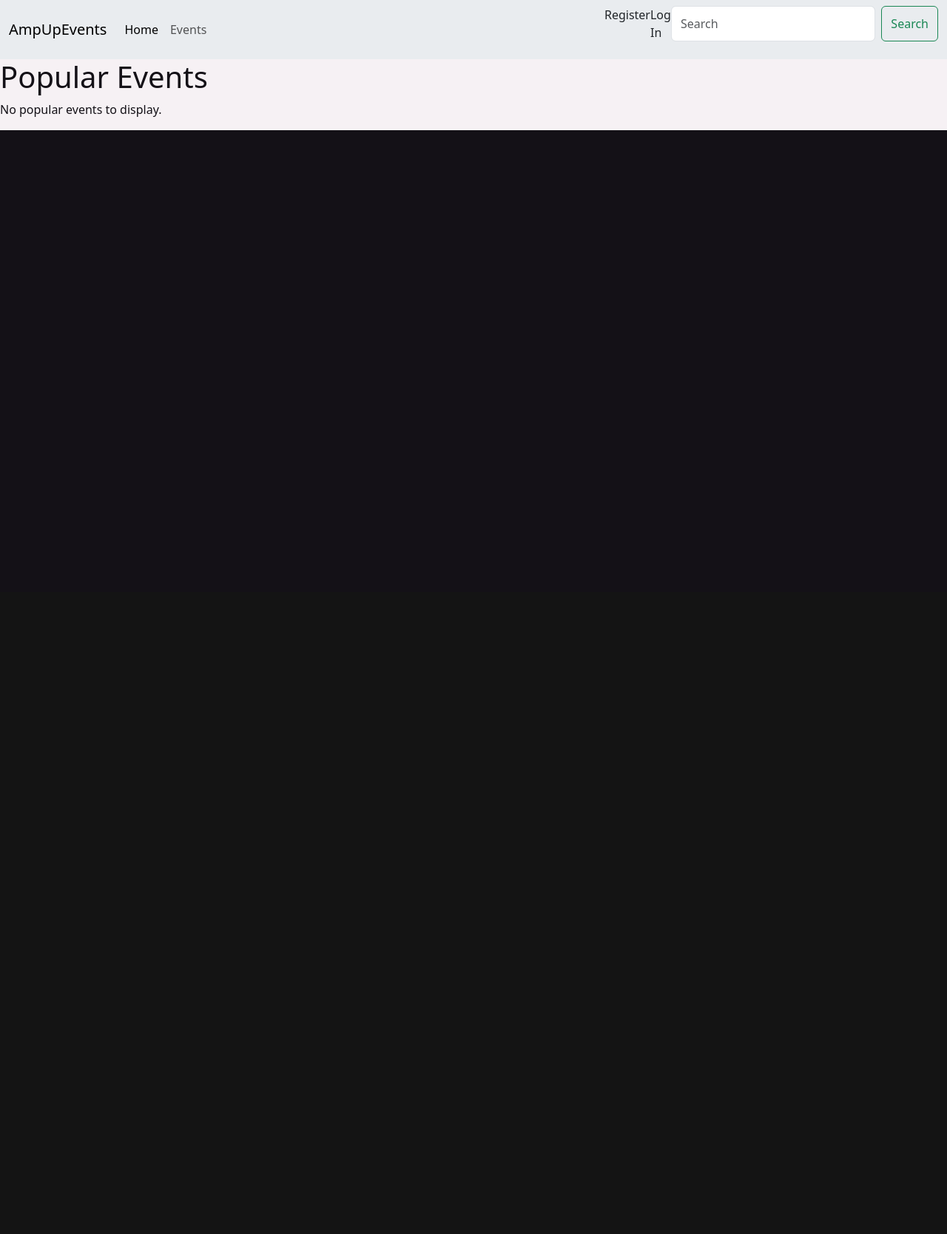
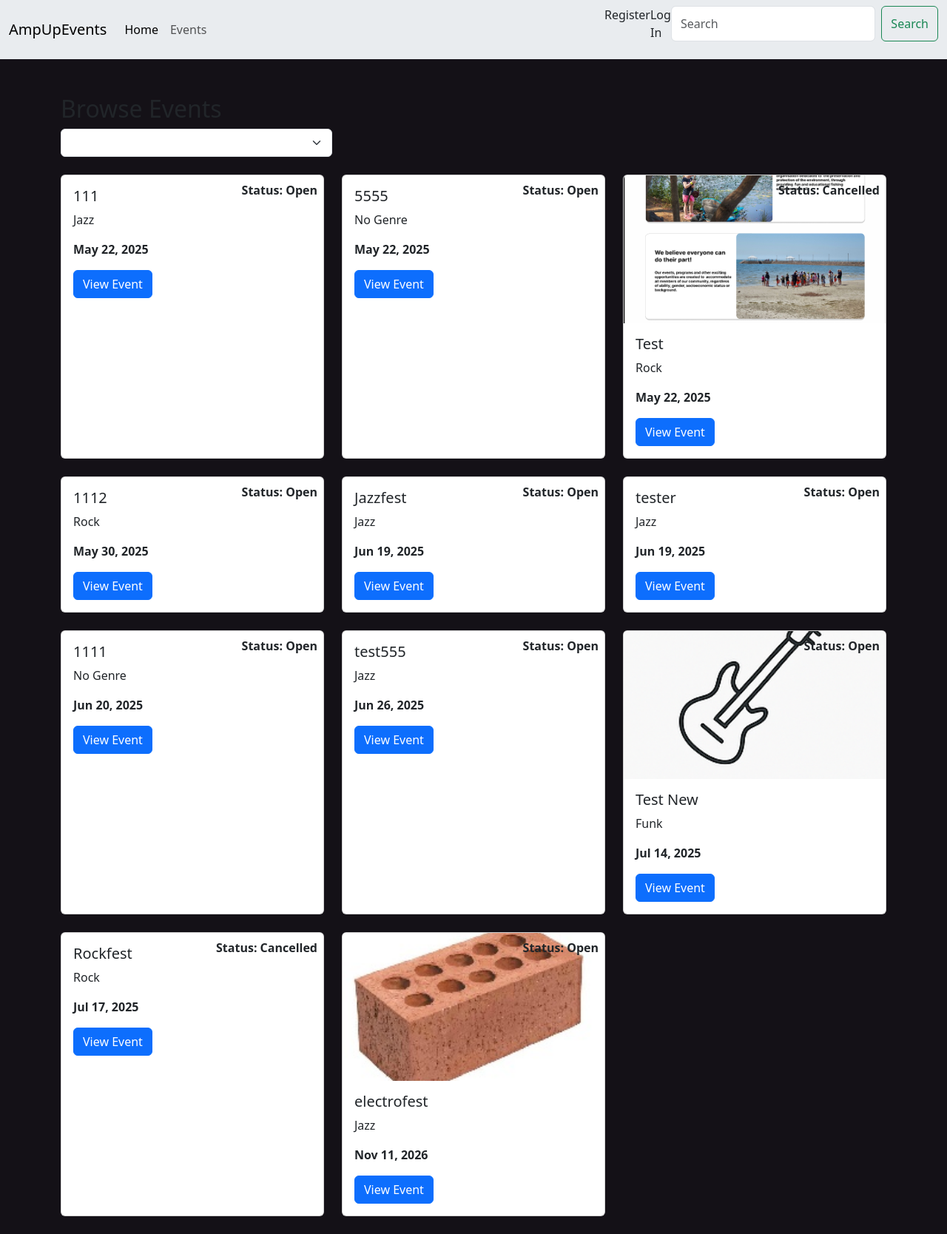
Before and after one commit to T3nuous/IAB207-2, a Flask app: page /events/eventspage in a window 1280 px wide. Shown: the whole page at 74% size. Before the commit the page ends 176 px from the top, so only its background shows below. Run offline with Flask 3, Linux system fonts and the light colour scheme; some libraries are stand-ins or nearby versions.

Commit message:
Added a page for viewing all events and allows searching for genres

```diff
--- a/a3_starter_code/projectfile/website/events.py
+++ b/a3_starter_code/projectfile/website/events.py
@@ -19,7 +19,19 @@
 
 @eventbp.route('/eventspage')
 def allevents():
-    return render_template('events/allEvents.html')
+
+    genre_filter = request.args.get('genre', '')
+
+
+    if genre_filter:
+        events = Event.query.filter_by(genre=genre_filter).order_by(Event.start_datetime.asc()).all()
+    else:
+        events = Event.query.order_by(Event.start_datetime.asc()).all()
+
+    genres = [g[0] for g in db.session.query(Event.genre).distinct().filter(Event.genre.isnot(None)).all()]
+
+
+    return render_template('events/allEvents.html', events=events, genres=genres, selected_genre=genre_filter)
 
 def check_upload_file(uploaded_file_data):
     if not uploaded_file_data or not uploaded_file_data.filename:
--- a/a3_starter_code/projectfile/website/templates/base.html
+++ b/a3_starter_code/projectfile/website/templates/base.html
@@ -31,7 +31,7 @@
                             <a class="nav-link active" aria-current="page" href="/">Home</a>
                         </li>
                         <li class="nav-item">
-                            <a class="nav-link" href="/events/">Events</a>
+                            <a class="nav-link" href="{{ url_for('event.allevents') }}">Events</a>
                         </li>
                         {% if current_user.is_authenticated %}
                         <li class="nav-item">
--- a/a3_starter_code/projectfile/website/templates/events/allEvents.html
+++ b/a3_starter_code/projectfile/website/templates/events/allEvents.html
@@ -2,55 +2,46 @@
 
 {% from "bootstrap5/form.html" import render_form %}
 
-{% block head %}
-    {{ super() }}
-    <link rel="stylesheet" href="{{ url_for('static', filename='style/allEvents.css') }}">
-{% endblock %}
+{% block content %}
+<div class="container mt-5">
+    <h2>Browse Events</h2>
 
-{% block content %}
-<div class="row" style="background-color: #F6F1F4">
-            <h1 style="color: #141117;"> Popular Events </h1>
-            {% if events %}
-                {% for event_item in events | sort(attribute='id', reverse=True) %}
-                    {% if loop.index0 < 3 %}
-                    <div class="col-lg-12 col-xl-4">
-                        <a href="{{ url_for('event.details', id=event_item.id) }}" class="text-decoration-none text-dark">
-                            <div class="card-slider card rounded-4 overflow-hidden">
-                                <div class="position-relative bg-light" style="height: 500px;">
-                                    {% if event_item.image_filename %}
-                                        <img src="{{ url_for('static', filename=event_item.image_filename) }}" class="w-100 h-100 object-fit-cover" alt="{{ event_item.name }} Image">
-                                    {% else %}
-                                        <img src="{{ url_for('static', filename='img/grey.jpg') }}" class="w-100 h-100 object-fit-cover" alt="Placeholder Image">
-                                    {% endif %}
-                                    <span class="status-text position-absolute top-0 end-0 p-2 fw-bold">Status: {{ event_item.status }}</span>
-                                    <div class="event-name position-absolute top-50 start-50 translate-middle text-center fw-bold fs-4">
-                                        {{ event_item.name }}
+    <form method="GET" class="mb-4">
+        <div class="row g-2">
+            <div class="col-md-4">
+                <select name="genre" class="form-select" onchange="this.form.submit()">
+                    <option value="">All Genres</option>
+                    {% for genre in genres %}
+                        <option value="{{ genre }}" {% if genre == selected_genre %}selected{% endif %}>{{ genre }}</option>
+                    {% endfor %}
+                </select>
             </div>
         </div>
-                                <div class="card-header fw-bold">
-                                    Event Description
-                                </div>
+    </form>
+
+    <div class="row">
+        {% if events %}
+            {% for event in events %}
+                <div class="col-md-4 mb-4">
+                    <div class="card h-100">
+                        {% if event.image_filename %}
+                            <img src="{{ url_for('static', filename=event.image_filename) }}" class="card-img-top" style="object-fit: cover; height: 200px;">
+                        {% endif %}
+                        <span class="status-text position-absolute top-0 end-0 p-2 fw-bold">Status: {{ event.status }}</span>
                         <div class="card-body">
-                                    <div class="row">
-                                        <div class="col-md-12 col-lg-9 custom-border text-center">
-                                            <p class="mb-0">{{ event_item.description | truncate(150) }}</p>
-                                        </div>
-                                        <div class="col-md-12 col-lg-3 d-flex flex-column align-items-center justify-content-center text-center">
-                                            <label>Date:</label>
-                                            <input type="text" class="form-control text-center w-100 mb-1" value="{{ event_item.start_datetime.strftime('%Y-%m-%d %H:%M') if event_item.start_datetime else 'N/A' }}" disabled>
-                                            <span class="btn btn-sm btn-secondary mt-2">View Details</span>
+                            <h5 class="card-title">{{ event.name }}</h5>
+                            <p class="card-text">{{ event.genre or 'No Genre' }}</p>
+                            <p class="card-text"><strong>{{ event.start_datetime.strftime('%b %d, %Y') }}</strong></p>
+                            <a href="{{ url_for('event.details', id=event.id) }}" class="btn btn-primary">View Event</a>
                         </div>
                     </div>
                 </div>
-                            </div>
-                        </a>
+            {% endfor %}
+        {% else %}
+            <div class="col-12">
+                <div class="alert alert-info">No events found for this genre.</div>
             </div>
         {% endif %}
-                {% endfor %}
-            {% else %}
-                 <p style="color: #141117;">No popular events to display.</p>
-            {% endif %}
     </div>
-
-
+</div>
 {% endblock %}
```
Also changed, not shown: a3_starter_code/projectfile/instance/sitedata.sqlite, a3_starter_code/projectfile/website/static/img/events/Funk.png (added). Lines whose indentation alone changed are shown as unchanged.
